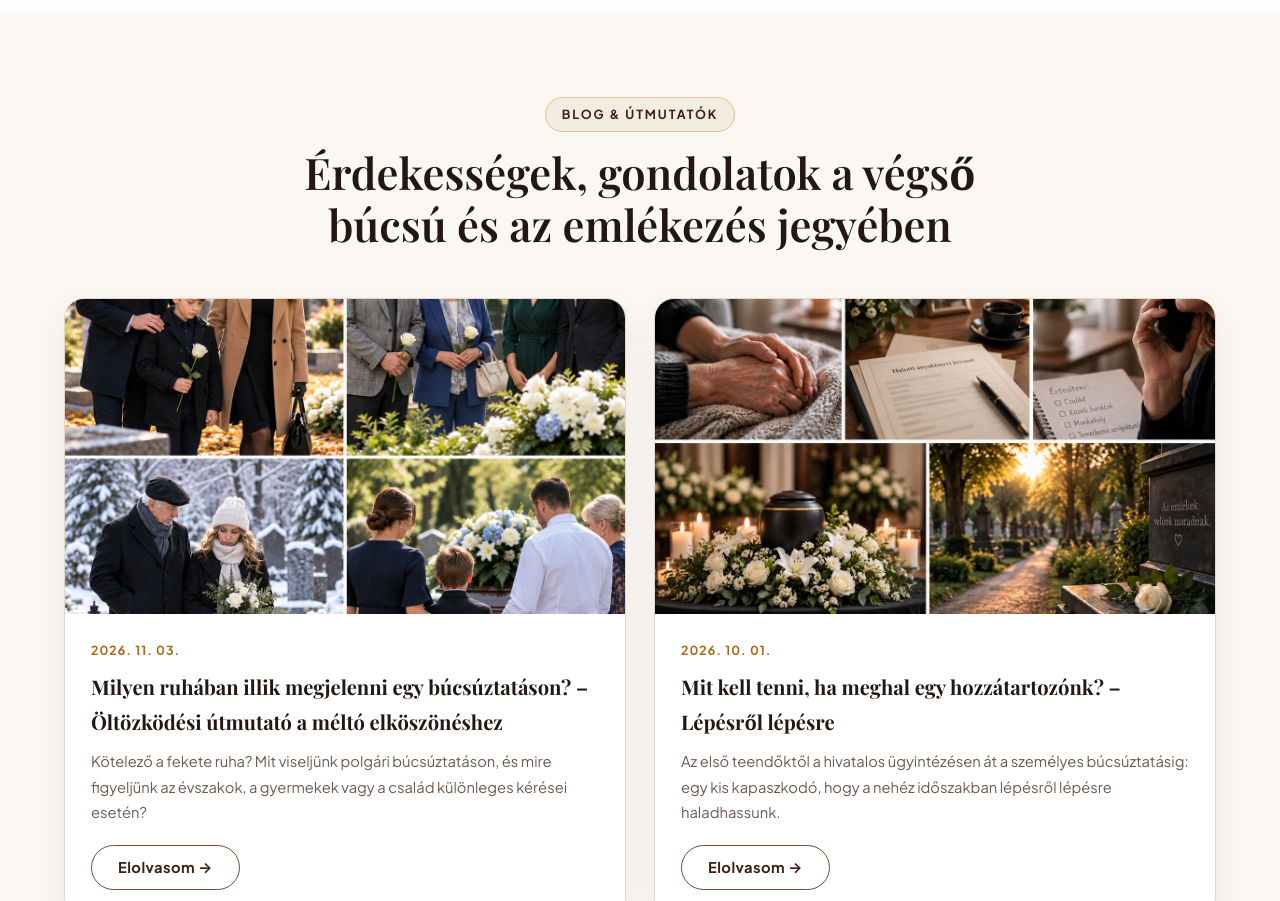
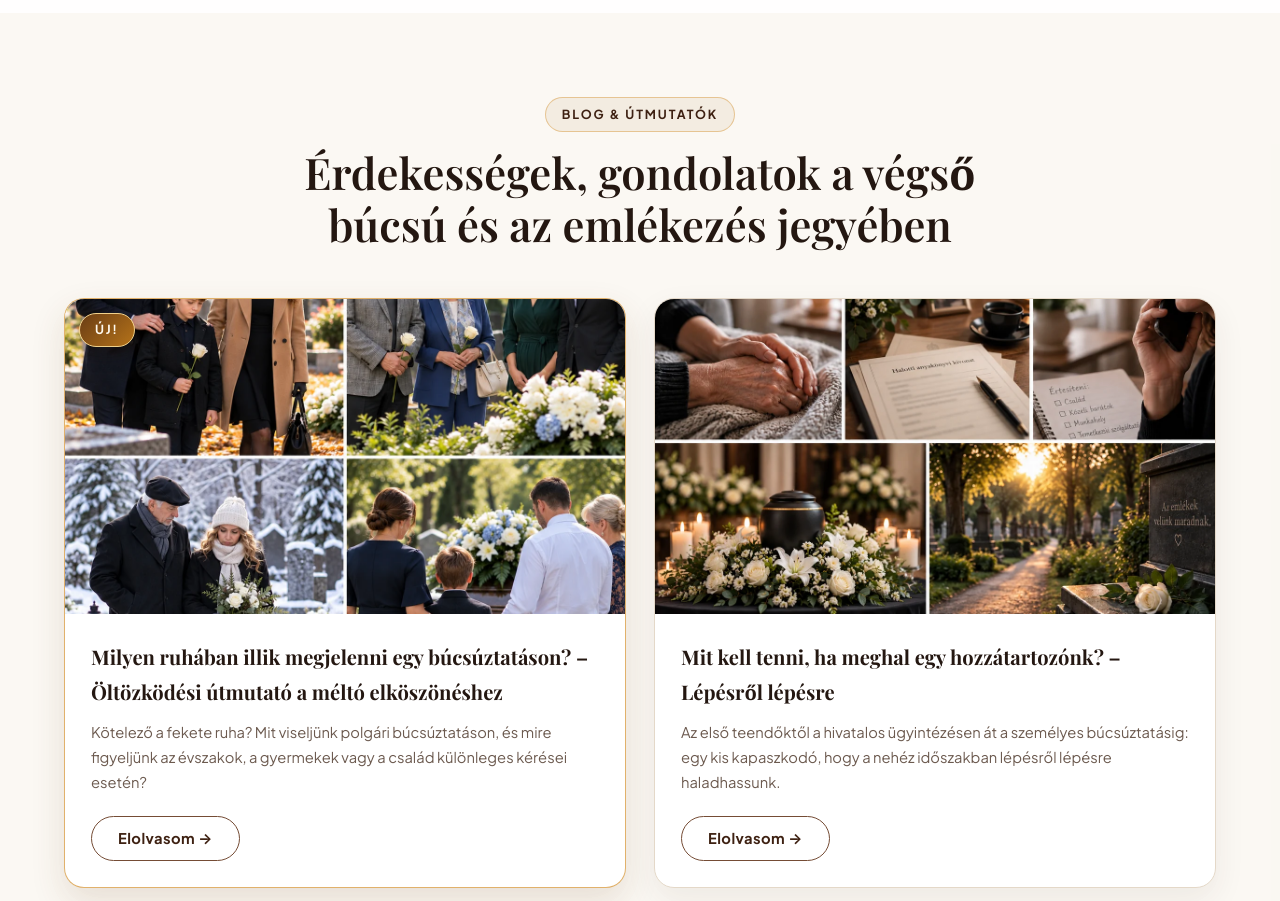
Before and after one commit to ADebre11/vegsobucsu, a plain HTML site: page index.html in a window 1280 px wide. Shown: the part 3413-4314 px from the top of the page. Drawn offline with nearby package versions, Linux system fonts and the light colour scheme; a web font is replaced by a local one.

Commit message:
Hide blog dates and highlight newest article with UJ badge

```diff
--- a/app.js
+++ b/app.js
@@ -173,13 +173,13 @@
                     <div class="blog-grid">
                         ${SITE_DATA.blogs
                             .map(
-                                (b) => `
-                            <article class="blog-card">
+                                (b, idx) => `
+                            <article class="blog-card${idx === 0 ? " blog-card-latest" : ""}">
                                 <div class="blog-cover">
                                     <img src="${b.cover}" alt="${b.title}" loading="lazy" />
+                                    ${idx === 0 ? `<span class="blog-new-badge">ÚJ!</span>` : ""}
                                 </div>
                                 <div class="blog-body">
-                                    <div class="blog-date">${b.date}</div>
                                     <h3>${b.title}</h3>
                                     <p class="blog-excerpt">${b.excerpt}</p>
                                     <div>
@@ -440,8 +440,9 @@
                       ? `<div class="modal-gallery">${b.gallery.map((g) => `<img src="${g}" alt="${b.title}" />`).join("")}</div>`
                       : ""
               }`;
+        const isLatest = SITE_DATA.blogs[0] && SITE_DATA.blogs[0].id === b.id;
         openModal(`
-            <span class="eyebrow">${b.date}</span>
+            ${isLatest ? `<span class="blog-new-pill">ÚJ BEJEGYZÉS</span>` : ""}
             <h2>${b.title}</h2>
             <img src="${b.cover}" alt="${b.title}" style="width:100%;max-height:300px;object-fit:cover;border-radius:16px;margin:12px 0 20px;" />
             ${bodyHtml}
--- a/style.css
+++ b/style.css
@@ -723,10 +723,50 @@ a {
     flex-direction: column;
 }
 
+.blog-card-latest {
+    border-color: rgba(214, 147, 50, 0.72);
+    box-shadow: 0 14px 34px rgba(105, 62, 23, 0.14);
+}
+
 .blog-cover {
+    position: relative;
     aspect-ratio: 16 / 9;
     overflow: hidden;
     background: var(--bg-beige);
+}
+
+.blog-new-badge {
+    position: absolute;
+    top: 14px;
+    left: 14px;
+    z-index: 2;
+    display: inline-flex;
+    align-items: center;
+    padding: 5px 15px;
+    border-radius: var(--radius-pill);
+    background: linear-gradient(135deg, #6a3d14 0%, #b5731a 100%);
+    color: #fffaf0;
+    border: 1.5px solid #f0d08a;
+    font-size: 0.78rem;
+    font-weight: 800;
+    letter-spacing: 0.14em;
+    text-transform: uppercase;
+    box-shadow: 0 6px 18px rgba(34, 18, 8, 0.36);
+}
+
+.blog-new-pill {
+    display: inline-flex;
+    align-items: center;
+    padding: 5px 14px;
+    border-radius: var(--radius-pill);
+    background: linear-gradient(135deg, #6a3d14 0%, #b5731a 100%);
+    color: #fffaf0;
+    border: 1.5px solid #f0d08a;
+    font-size: 0.74rem;
+    font-weight: 800;
+    letter-spacing: 0.14em;
+    text-transform: uppercase;
+    margin-bottom: 10px;
 }
 
 .blog-cover img {
```
